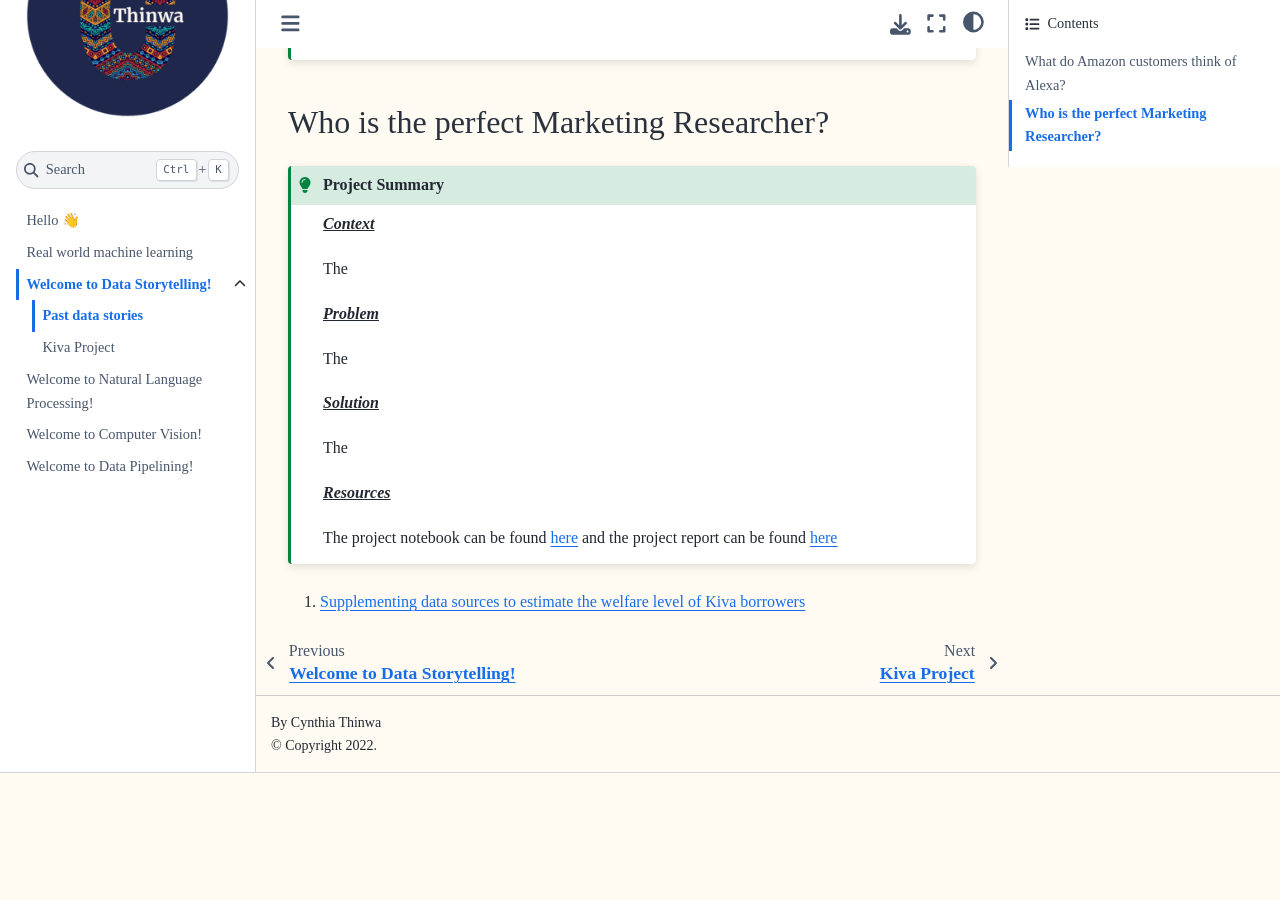
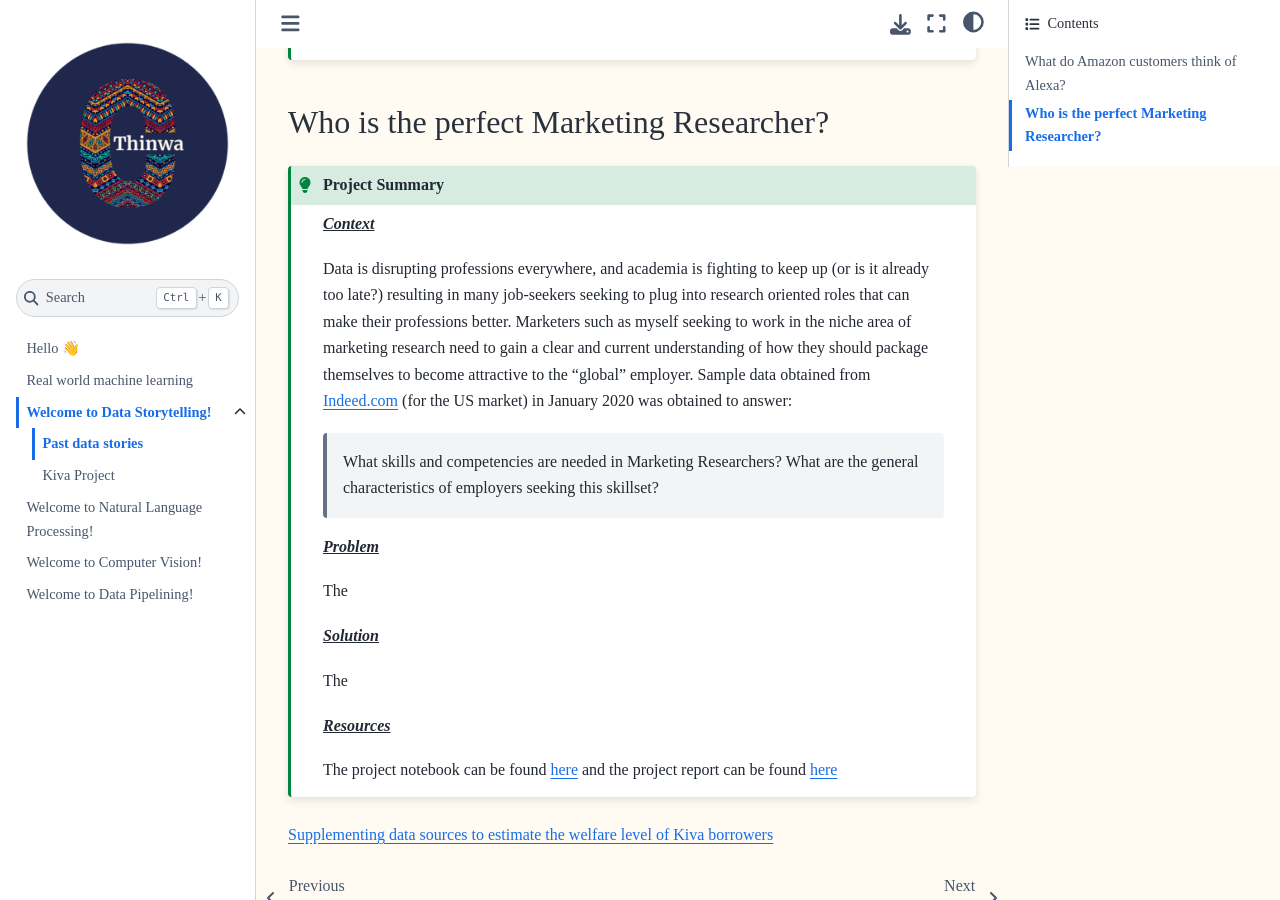
Before and after one commit to CeeThinwa/knowledge-hub, a Jupyter Book: the page built from book/data-storytelling-past-projects.md, in a window 1280 px wide and 900 px high, scrolled down 998 px. Built offline with Jupyter Book 1.0.4 settings and Sphinx 7.4.7 and the Sphinx Book theme 1.1.4, drawn with Linux system fonts in a browser that asks for light colours; before the commit the page ends 1771 px from its top, so only the background shows below that.

Commit message:
added content

```diff
--- a/book/data-storytelling-past-projects.md
+++ b/book/data-storytelling-past-projects.md
@@ -38,7 +38,10 @@ My project notebook can be found
 :class: tip
 <u>_**Context**_</u>
 
-The
+Data is disrupting professions everywhere, and academia is fighting to keep up (or is it already too late?) resulting in many job-seekers seeking to plug into research oriented roles that can make their professions better. Marketers such as myself seeking to work in the niche area of marketing research need to gain a clear and current understanding of how they should package themselves to become attractive to the "global" employer. Sample data obtained from Indeed.com (for the US market) in January 2020 was obtained to answer:
+
+> What skills and competencies are needed in Marketing Researchers?
+> What are the general characteristics of employers seeking this skillset?
 
 <u>_**Problem**_</u>
 
```
Also changed, not shown: other parts of book/data-storytelling-past-projects.md (+1 -1 lines).
